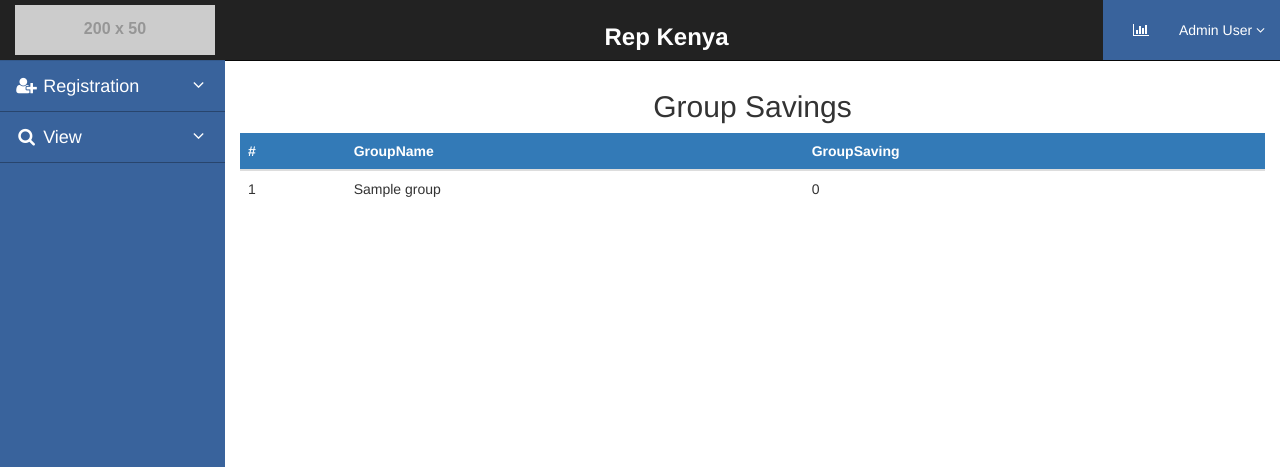
After one commit to njerucyrus/project2, a PHP site: page /views/group_saving.php in a window 1280 px wide. The commit adds this page. Shown: the top 467 px of the page. Run offline with PHP 8.4, Linux system fonts and the light colour scheme; tables that the repository leaves empty or names only in its code hold one stand-in row (values such as "Sample post"); grey boxes labelled with a size stand in for pictures from a placeholder-image service; some libraries are stand-ins or nearby versions.

```diff
--- a/src/Hudutech/AppInterface/SavingInterface.php
+++ b/src/Hudutech/AppInterface/SavingInterface.php
@@ -17,6 +17,6 @@ interface SavingInterface
     public static function getClientTotalSavings($id);
     public static function getGroupTotalSavings($groupId);
     public static function showClientSavingsLog($clientId);
-    public static function showGroupSavingsLog($group);
+    public static function showGroupSavingsLog();
     public static function all();
 }
--- a/src/Hudutech/Controller/SavingController.php
+++ b/src/Hudutech/Controller/SavingController.php
@@ -66,7 +66,7 @@ class SavingController implements SavingInterface
 
         try {
 
-            $sql = "(SELECT c.fullName , g.groupName , SUM(s.contribution) as total_savings FROM
+            $sql = "(SELECT c.fullName , g.groupName , SUM(s.contribution) as totalSavings FROM
                     clients c , sacco_group g , savings s
                     WHERE c.id = (SELECT s.clientId FROM savings s WHERE s.clientId=:id LIMIT 1)
                     AND g.id = (SELECT s.groupId FROM savings s WHERE c.id = s.clientId LIMIT 1)
@@ -78,9 +78,9 @@ class SavingController implements SavingInterface
             if ($stmt->execute() && $stmt->rowCount() > 0) {
                 $row = $stmt->fetch(\PDO::FETCH_ASSOC);
                 $total_saving = array(
-                    "client_name" => $row['full_name'],
-                    "group_name" => $row['group_name'],
-                    "total_savings" => $row['total_savings']
+                    "clientName" => $row['fullName'],
+                    "groupName" => $row['groupName'],
+                    "totalSavings" => $row['totalSavings']
                 );
             }
             return $total_saving;
@@ -95,7 +95,7 @@ class SavingController implements SavingInterface
         $conn = $db->connect();
 
         try{
-            $sql = "(SELECT g.groupName, SUM(s.contribution) as total_group_savings FROM savings s,
+            $sql = "(SELECT g.groupName, SUM(s.contribution) as totalGroupSavings FROM savings s,
             sacco_group g WHERE s.groupId =(SELECT g.id from sacco_group g WHERE g.id=:groupId LIMIT 1)
             AND s.groupId=g.id)";
 
@@ -105,8 +105,8 @@ class SavingController implements SavingInterface
             if ( $stmt->execute() && $stmt->rowCount() == 1){
                 $row = $stmt->fetch(\PDO::FETCH_ASSOC);
                 $groupSavings = array(
-                    "groupName"=>$row['group_name'],
-                    "totalGroupSavings"=>$row['total_group_savings']
+                    "groupName"=>$row['groupName'],
+                    "totalGroupSavings"=>$row['totalGroupSavings']
                 );
                 $db->closeConnection();
                 return $groupSavings;
@@ -150,7 +150,7 @@ class SavingController implements SavingInterface
         }
     }
 
-    public static function showGroupSavingsLog($group)
+    public static function showGroupSavingsLog()
     {
         $db = new DB();
         $conn = $db->connect();
--- a/views/group_member.php
+++ b/views/group_member.php
@@ -59,7 +59,7 @@ include __DIR__.'/right_menu_views.php';
 
     <div class="table-responsive">
         <div class="col-md-5 pull-left">
-            <div class="col-sm-5">
+            <div class="col-sm-5 form-horizontal">
 
                 <form   role="form" action="<?php echo htmlspecialchars($_SERVER['PHP_SELF']);?>" METHOD="post">
                 <select name="group_ref_no" class="form-control">
--- /dev/null
+++ b/views/group_saving.php
@@ -0,0 +1,62 @@
+<?php
+/**
+ * Created by PhpStorm.
+ * User: New LAptop
+ * Date: 03/05/2017
+ * Time: 11:54
+ */
+require_once __DIR__.'/../vendor/autoload.php';
+$counter=1;
+$groupSavings=\Hudutech\Controller\SavingController::showGroupSavingsLog();
+//print_r($groupSaving);
+?>
+<!DOCTYPE html>
+<html>
+<!--starting head-->
+<?php
+include_once 'head_views.php';
+?>
+<!--end of head-->
+<!--start of menu-->
+<?php
+include_once 'right_menu_views.php';
+?>
+<!--end of menu-->
+<div class="container-fluid" style="margin-top: 70px;">
+    <div class="h2" style="text-align: center;">
+        Group Savings
+    </div>
+
+
+
+
+    <div class="table-responsive">
+
+        <table class="table">
+            <thead>
+            <tr class="bg-primary">
+                <th>#</th>
+                <th>GroupName</th>
+                <th>GroupSaving</th>
+            </tr>
+            </thead>
+            <tbody>
+            <?php foreach ($groupSavings as $groupSaving ): ?>
+                <tr>
+                    <td><?php echo $counter++?></td>
+                    <td><?php echo $groupSaving['groupName']?></td>
+                    <td><?php echo $groupSaving['total_group_savings']?></td>
+
+
+
+                </tr>
+            <?php endforeach; ?>
+            </tbody>
+        </table>
+    </div>
+
+</div>
+<script src="../public/assets/js/jquery-3.2.0.slim.min.js"></script>
+<script src="../public/assets/js/bootstrap.min.js"></script>
+</body>
+</html>
```
Also changed, not shown: views/client_saving.php (added, +62 -0 lines).
